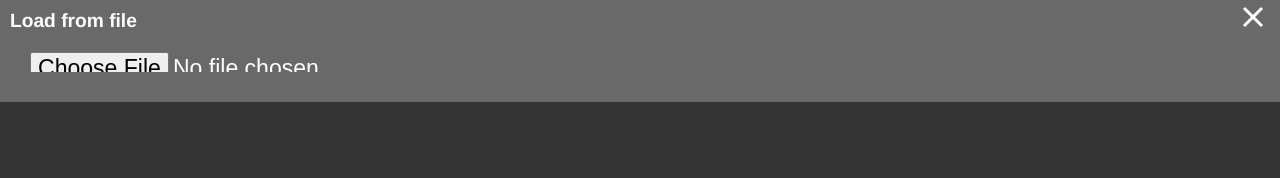
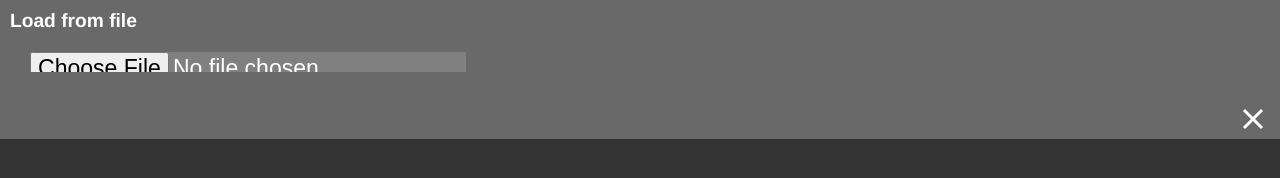
Before and after one commit to elvinibbotson/scrooge, a plain HTML site: page index.html in a window 1280 px wide. Drawn offline with Linux system fonts and the light colour scheme.

Commit message:
Add files via upload

```diff
--- a/index.html
+++ b/index.html
@@ -76,10 +76,11 @@
 </div>
 
 <div id="importDialog" class="dialog">
-	<div class="dialog-buttons"><button id="buttonCancelImport" class="icon-button"></button></div>
 	<div class="dialog-title">Load from file<br>
 	<input type="file" id="fileChooser"></div>
-
+	<div class="dialog-buttons">
+		<button id="buttonCancelImport" class="icon-button"></button>
+	</div>
 </div>
 
 <script src="moneyApp.js" async></script>
--- a/moneyManifest.json
+++ b/moneyManifest.json
@@ -12,6 +12,6 @@
   "start_url": "index.html",
   "display": "standalone",
   "orientation":"portrait",
-  "background_color": "yellow",
+  "background_color": "black",
   "theme_color": "black"
 }
--- a/moneyStyles.css
+++ b/moneyStyles.css
@@ -75,6 +75,7 @@ input[type=number] {
 #fileChooser {
 	margin: 20px;
 	font-size: 1.2em;
+	background-color: gray;
 }
 
 .check {
@@ -161,6 +162,7 @@ input[type=number] {
 	background-color:gray;
 	float: right;
 }
+
 .round-button {
 	display: block;
 	position: fixed;
```
